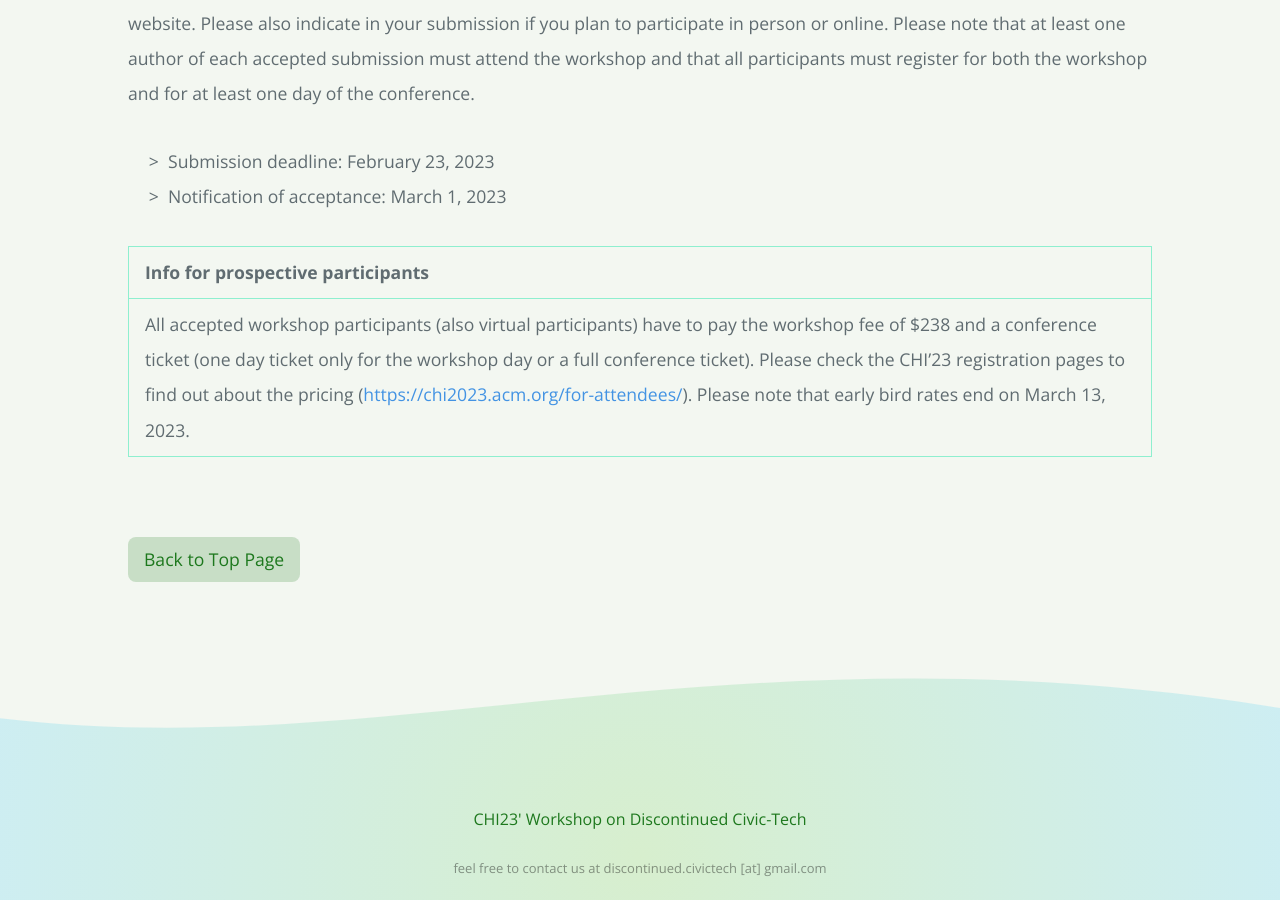
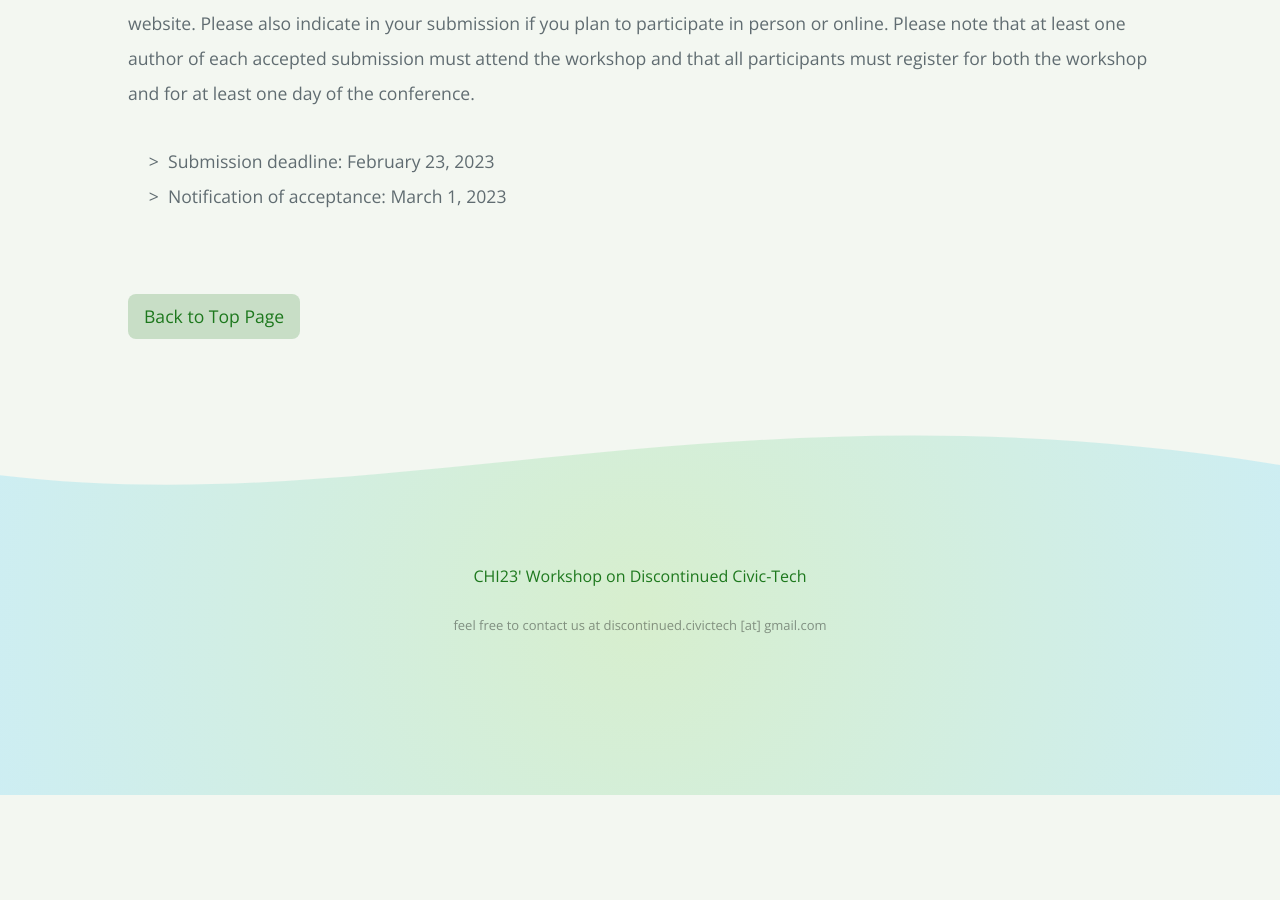
Before and after one commit to discontinued-civictech/discontinued-civictech.github.io, a Jekyll site: the page built from call.md, in a window 1280 px wide and 900 px high, scrolled down 3055 px. Built offline with Jekyll 4.4.1, drawn with Linux system fonts in a browser that asks for light colours; our own code applies the rules of GitHub Pages for plain Markdown files; after the commit the page ends 3850 px from its top, so only the background shows below that.

Commit message:
Update call and schedule

```diff
--- a/call.md
+++ b/call.md
@@ -45,7 +45,7 @@ Please include in your submission if you would like or would not like to have yo
 * Submission deadline: February 23, 2023
 * Notification of acceptance: March 1, 2023
 
-|**Info for prospective participants** |
-|All accepted workshop participants (also virtual participants) have to pay the workshop fee of $238 and a conference ticket (one day ticket only for the workshop day or a full conference ticket). Please check the CHI'23 registration pages to find out about the pricing (<a href="https://chi2023.acm.org/for-attendees/">https://chi2023.acm.org/for-attendees/</a>). Please note that early bird rates end on March 13, 2023.|
+<!-- |**Info for prospective participants** |
+|All accepted workshop participants (also virtual participants) have to pay the workshop fee of $238 and a conference ticket (one day ticket only for the workshop day or a full conference ticket). Please check the CHI'23 registration pages to find out about the pricing (<a href="https://chi2023.acm.org/for-attendees/">https://chi2023.acm.org/for-attendees/</a>). Please note that early bird rates end on March 13, 2023.| -->
 
 <a href = "./" class="btn-to-top">Back to Top Page</a>
```
Also changed, not shown: schedule.md (+0 -2 lines).
